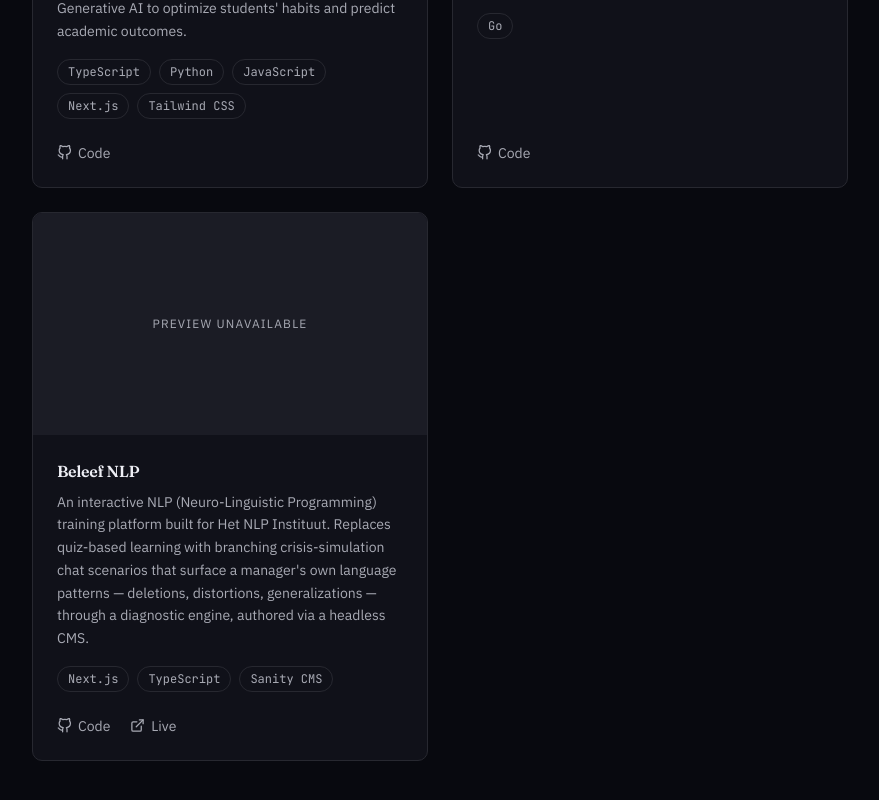
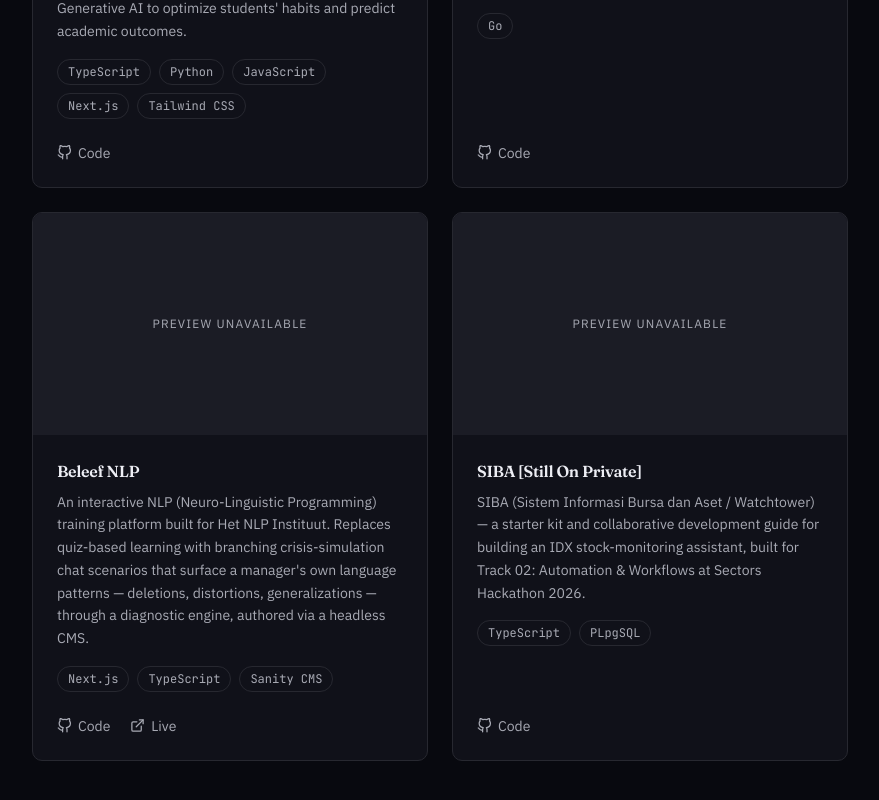
Before and after one commit to MuftiFaris/Porto, a React (Vite) app: page / in a window 1280 px wide. Shown: the part 1973-2773 px from the top of the page, without its empty margins (200-1079 px from the left). Built offline with nearby package versions, Linux system fonts and the light colour scheme.

Commit message:
Add SIBA project (still on private)
Starter kit for an IDX stock-monitoring assistant, built for
Sectors Hackathon 2026 Track 02. Repo is private (404), so the
description and tech stack (TypeScript, PLpgSQL) come directly
from the user rather than invented.

```diff
--- a/src/data/projects.ts
+++ b/src/data/projects.ts
@@ -54,6 +54,15 @@ const projects: Project[] = [
     demo: "https://nlp-izin-wmc.vercel.app",
     thumbnail: ""
   },
+  {
+    title: "SIBA [Still On Private] ",
+    description:
+      "SIBA (Sistem Informasi Bursa dan Aset / Watchtower) — a starter kit and collaborative development guide for building an IDX stock-monitoring assistant, built for Track 02: Automation & Workflows at Sectors Hackathon 2026.",
+    tech: ["TypeScript", "PLpgSQL"],
+    repo: "fritzuu/Sector-hackathon-automation",
+    demo: "",
+    thumbnail: ""
+  },
 ];
 
 export default projects;
```
